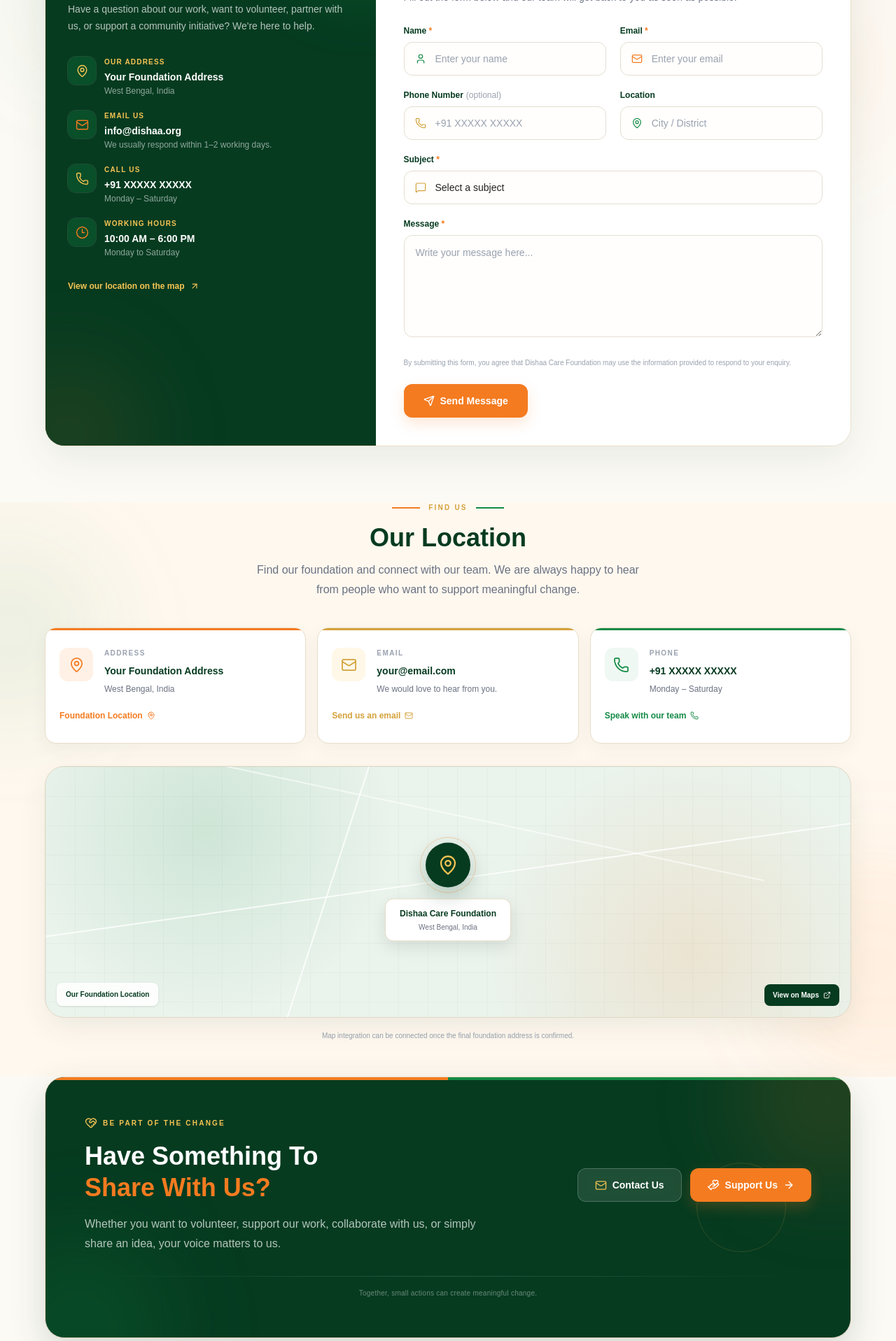
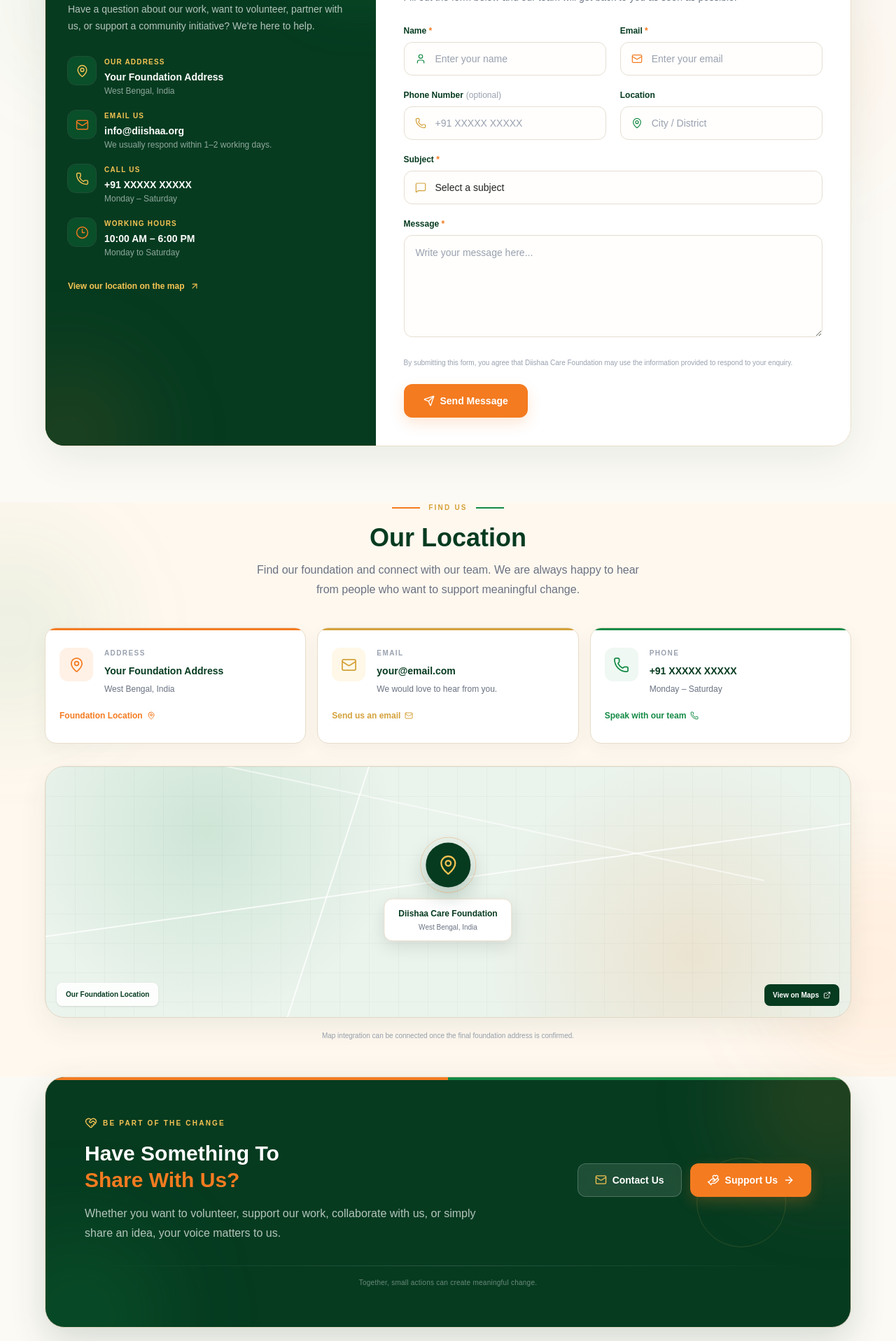
Before and after one commit to Killerturi/diishaa-foundation, a Next.js app: page /contact in a window 1280 px wide. Shown: the part 774-2691 px from the top of the page at 70% size. Built offline with nearby package versions, Linux system fonts and the light colour scheme.

Commit message:
contact page update

```diff
--- a/components/home/contact/ContactForm.tsx
+++ b/components/home/contact/ContactForm.tsx
@@ -121,7 +121,7 @@ export default function ContactForm() {
             <p className="text-sm font-bold">Message sent successfully!</p>
 
             <p className="mt-1 text-xs text-gray-600">
-              Thank you for reaching out to Dishaa Care Foundation.
+              Thank you for reaching out to Diishaa Care Foundation.
             </p>
           </div>
         </div>
@@ -519,7 +519,7 @@ export default function ContactForm() {
             text-gray-400
           "
         >
-          By submitting this form, you agree that Dishaa Care Foundation may use
+          By submitting this form, you agree that Diishaa Care Foundation may use
           the information provided to respond to your enquiry.
         </p>
 
--- a/components/home/contact/ContactHero.tsx
+++ b/components/home/contact/ContactHero.tsx
@@ -162,7 +162,7 @@ export default function ContactHero() {
               "
             >
               Have a question, want to work with us, or simply want to know more
-              about Dishaa Care Foundation? We would love to hear from you.
+              about Diishaa Care Foundation? We would love to hear from you.
             </p>
 
             {/* Quick contact links */}
@@ -171,7 +171,7 @@ export default function ContactHero() {
               {/* Email */}
 
               <a
-                href="mailto:info@dishaa.org"
+                href="mailto:info@diishaa.org"
                 className="
                   group
                   flex
--- a/components/home/contact/ContactInfo.tsx
+++ b/components/home/contact/ContactInfo.tsx
@@ -203,7 +203,7 @@ export default function ContactInfo() {
               </p>
 
               <a
-                href="mailto:info@dishaa.org"
+                href="mailto:info@diishaa.org"
                 className="
                   mt-1
                   block
@@ -215,7 +215,7 @@ export default function ContactInfo() {
                   hover:text-[#F6C453]
                 "
               >
-                info@dishaa.org
+                info@diishaa.org
               </a>
 
               <p className="mt-0.5 text-xs text-white/55">
--- a/components/home/contact/ContactMap.tsx
+++ b/components/home/contact/ContactMap.tsx
@@ -444,7 +444,7 @@ export default function ContactMap() {
                   text-[#063B20]
                 "
               >
-                Dishaa Care Foundation
+                Diishaa Care Foundation
               </p>
 
               <p className="mt-1 text-[10px] text-gray-500">
--- a/components/home/contact/ContactSupport.tsx
+++ b/components/home/contact/ContactSupport.tsx
@@ -141,11 +141,11 @@ export default function ContactSupport() {
               <h2
                 className="
                   font-[var(--font-heading)]
-                  text-3xl
+                  text-2xl
                   font-bold
                   leading-tight
                   text-white
-                  sm:text-4xl
+                  sm:text-3xl
                 "
               >
                 Have Something To
```
